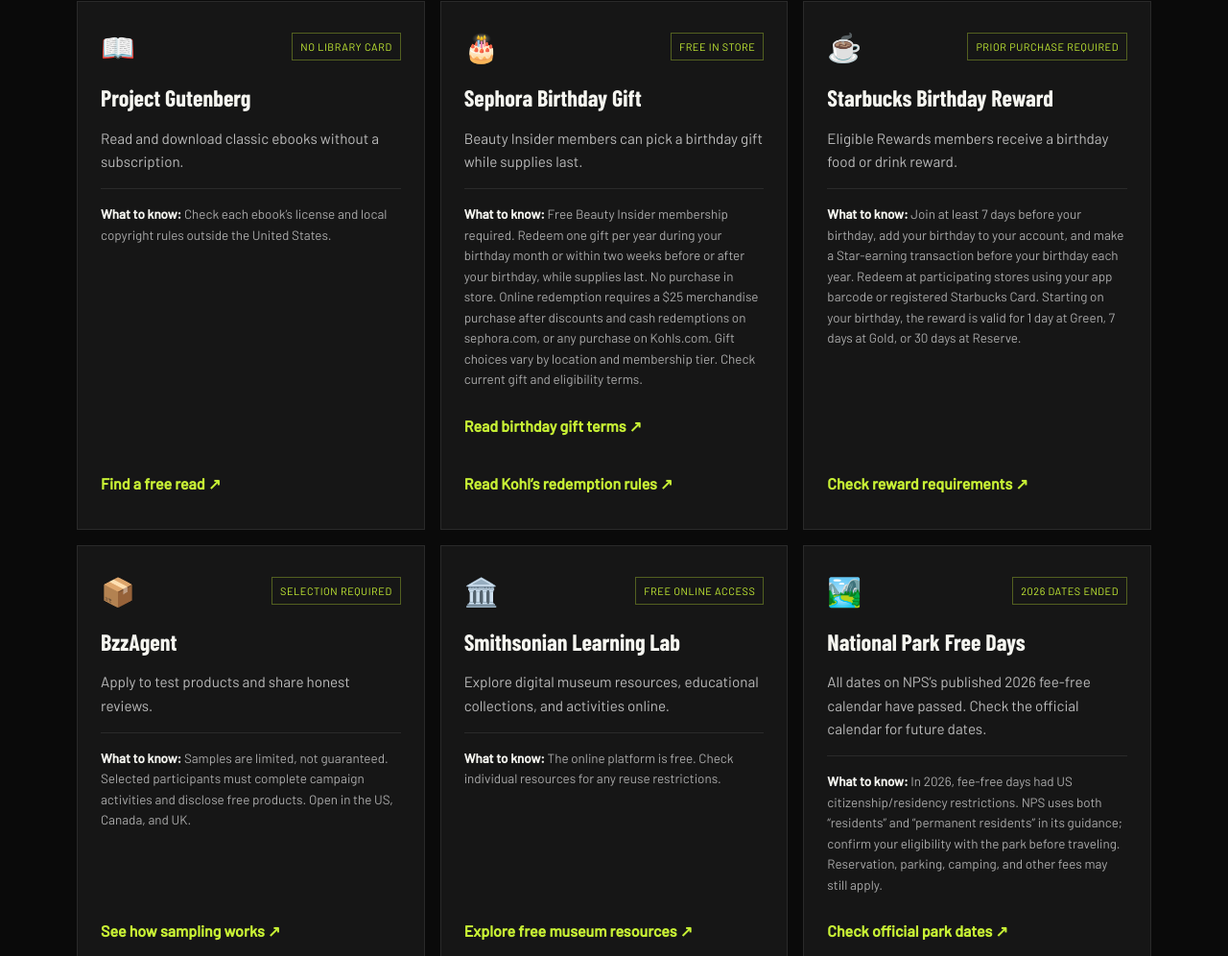
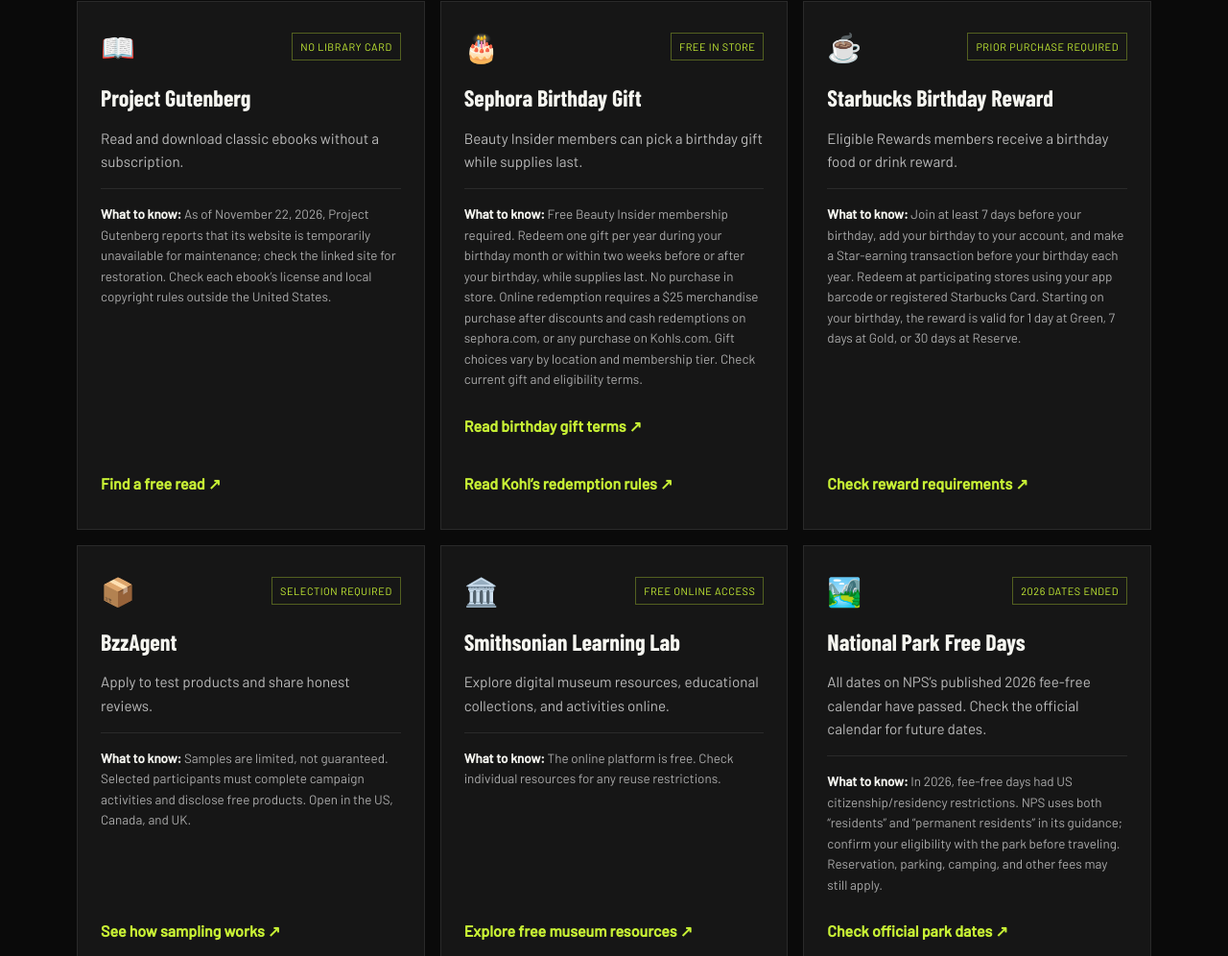
Before and after one commit to mattpom/brokemodelife-new, a plain HTML site: page freestuff.html in a window 1280 px wide. Shown: the part 4327-5323 px from the top of the page at 96% size. Drawn offline with nearby package versions, Linux system fonts and the light colour scheme.

Commit message:
Note Project Gutenberg's confirmed temporary maintenance outage

```diff
--- a/freestuff.html
+++ b/freestuff.html
@@ -1309,7 +1309,7 @@ body { overflow-x: hidden; max-width: 100vw; }
 </article><article class="free-resource" data-category="library">
   <div class="free-card-top"><span aria-hidden="true">📖</span><span class="free-badge">No library card</span></div>
   <h3>Project Gutenberg</h3><p>Read and download classic ebooks without a subscription.</p>
-  <p class="free-terms"><strong>What to know:</strong> Check each ebook’s license and local copyright rules outside the United States.</p>
+  <p class="free-terms"><strong>What to know:</strong> As of November 22, 2026, Project Gutenberg reports that its website is temporarily unavailable for maintenance; check the linked site for restoration. Check each ebook’s license and local copyright rules outside the United States.</p>
   <a href="https://www.gutenberg.org/" target="_blank" rel="noopener noreferrer">Find a free read <span aria-hidden="true">↗</span><span class="free-sr"> (opens in a new tab)</span></a>
 </article><article class="free-resource" data-category="birthday">
   <div class="free-card-top"><span aria-hidden="true">🎂</span><span class="free-badge">Free in store</span></div>
```
